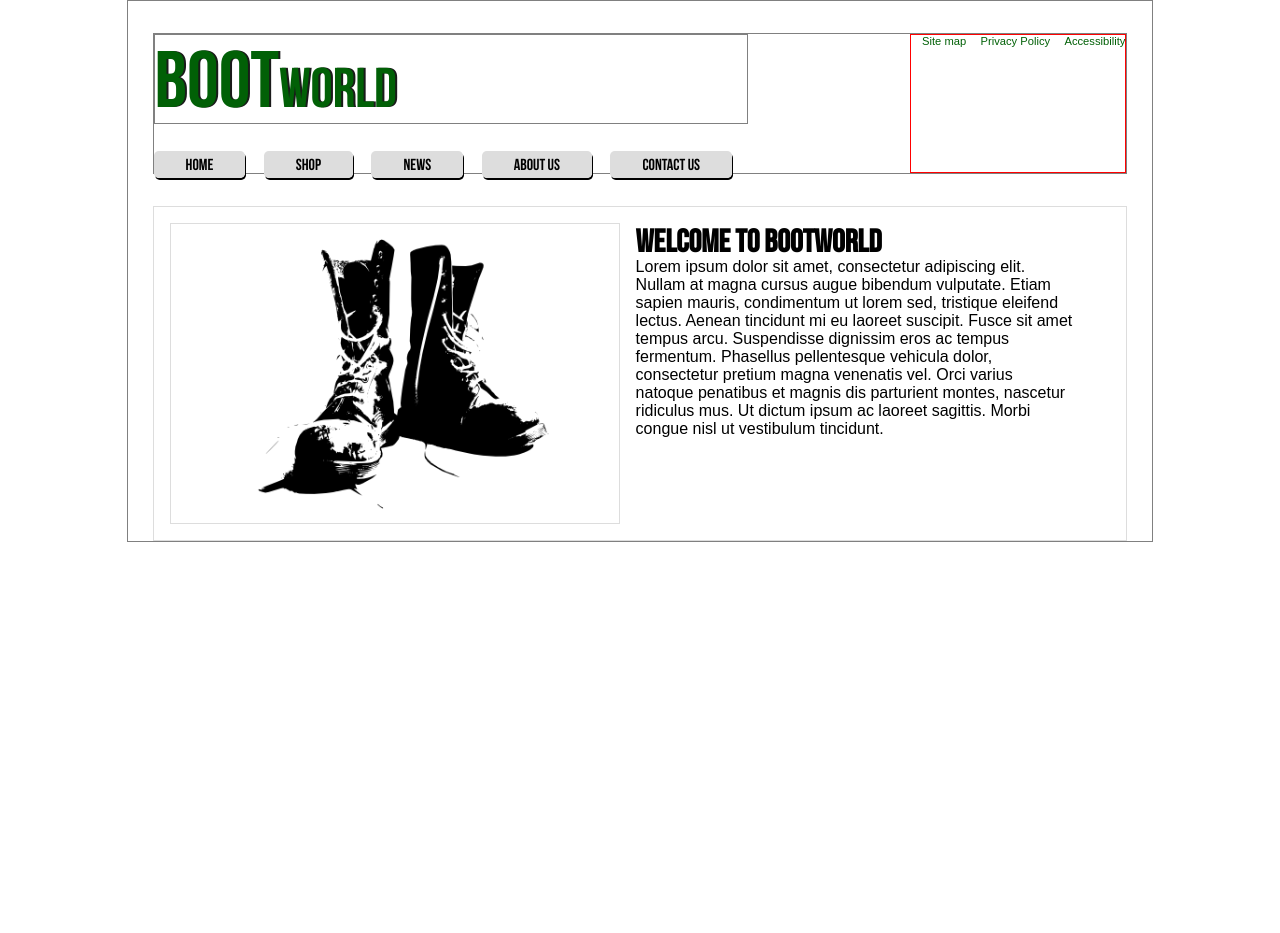
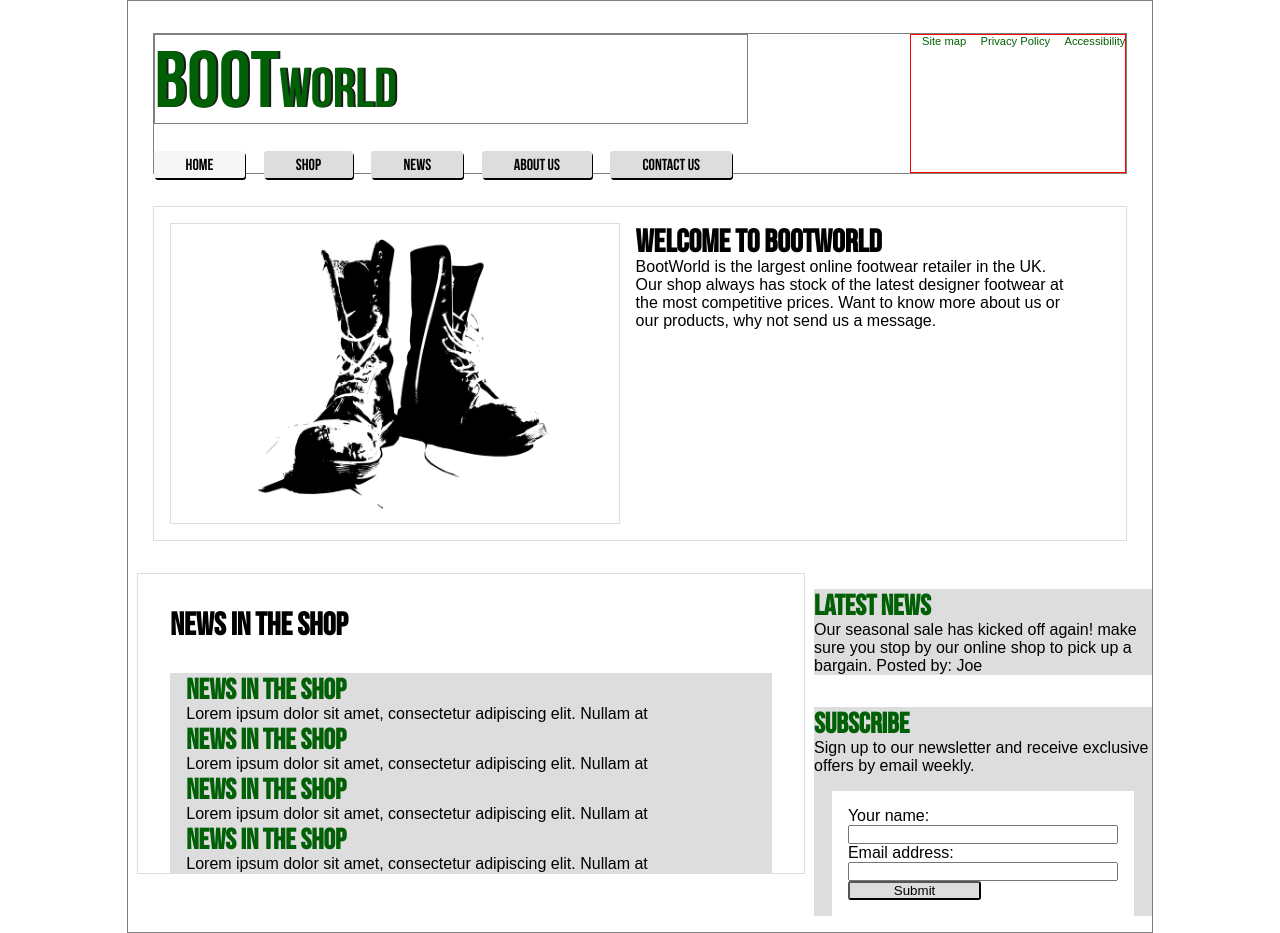
Before and after one commit to jhkette/tmaproject, a plain HTML site: page index.html in a window 1280 px wide. Before the commit the page ends 800 px from the top, so only its background shows below. Drawn offline with Linux system fonts and the light colour scheme.

Commit message:
adding customer form

```diff
--- a/index.html
+++ b/index.html
@@ -1,5 +1,6 @@
 <!DOCTYPE html>
 <html lang="en">
+
 <head>
     <meta charset="UTF-8">
     <meta name="viewport" content="width=device-width, initial-scale=1.0">
@@ -7,23 +8,23 @@
     <link rel="stylesheet" href="styles.css">
     <title>Document</title>
 </head>
+
 <body>
     <div class="page">
-        <header class ="pageheader">
+        <header class="pageheader">
             <div class="headercontainer">
                 <h1>Boot<span class="smaller">world</span></h1>
                 <nav class="primarynav">
                     <ul>
-                        <li> <a href="">  Home</a> </li>
-                        <li><a href=""> Shop</a>  </li>
+                        <li> <a href="" id="current">Home</a></li>
+                        <li><a href=""> Shop</a> </li>
                         <li><a href=""> News</a> </li>
                         <li><a href=""> About us</a></li>
                         <li><a href=""> Contact us</a></li>
                     </ul>
-
                 </nav>
             </div>
-            <nav class ="commonlinks">
+            <nav class="commonlinks">
                 <ul>
                     <li>Site map</li>
                     <li>Privacy Policy</li>
@@ -31,20 +32,60 @@
                 </ul>
             </nav>
         </header>
-            <section class = intro>
-                <img src = "./images/boots.png" alt ="boots">
+        <section class=intro>
+            <img src="./images/boots.png" alt="boots">
             <div class="introcontent">
                 <h2>Welcome to BootWorld</h2>
-                    <p>Lorem ipsum dolor sit amet, consectetur adipiscing elit. Nullam at magna cursus augue bibendum vulputate. Etiam sapien mauris, condimentum ut lorem sed, tristique eleifend lectus. Aenean tincidunt mi eu laoreet suscipit. Fusce sit amet tempus arcu. Suspendisse dignissim eros ac tempus fermentum. Phasellus pellentesque vehicula dolor, consectetur pretium magna venenatis vel. Orci varius natoque penatibus et magnis dis parturient montes,
-                        nascetur ridiculus mus. Ut dictum ipsum ac laoreet sagittis. Morbi congue nisl ut vestibulum tincidunt.</p>
+                <p>BootWorld is the largest online footwear retailer in the UK. Our shop always has stock of the latest
+                    designer footwear at the most competitive prices. Want to know more about us or our products,
+                    why not send us a message.</p>
             </div>
         </section>
+        <div class="features">
+            <section class="article-list">
+                <h2>News in the shop</h2>
+                <article class="items">
+                    <h3>News in the shop</h3>
+                    <p>Lorem ipsum dolor sit amet, consectetur adipiscing elit. Nullam at</p>
+                </article>
+                <article class="items">
+                    <h3>News in the shop</h3>
+                    <p>Lorem ipsum dolor sit amet, consectetur adipiscing elit. Nullam at</p>
+                </article>
+                <article class="items">
+                    <h3>News in the shop</h3>
+                    <p>Lorem ipsum dolor sit amet, consectetur adipiscing elit. Nullam at</p>
+                </article>
+                <article class="items">
+                    <h3>News in the shop</h3>
+                    <p>Lorem ipsum dolor sit amet, consectetur adipiscing elit. Nullam at</p>
+                </article>
+            </section>
+            <div class="formcontent">
+                <aside>
+                    <h3>Latest News</h3>
+                    <p>Our seasonal sale has kicked off again! make sure you stop by our online shop to pick up a
+                        bargain.
+                        Posted by: Joe </p>
 
+                </aside>
+                <div class="customerform">
+                    <h3>Subscribe</h3>
+                    <p>Sign up to our newsletter and receive exclusive offers by email weekly.</p>
 
-
+                    <form action="">
+                        <label for="name">Your name:</label>
+                        <input type="text">
+                        <label for="email">Email address:</label>
+                        <input type="text">
+                        <input type="submit" id="submit">
+                    </form>
+                </div>
 
 
             </div>
+        </div>
+    </div>
+</body>
 
-</body>
 </html>
--- a/styles.css
+++ b/styles.css
@@ -1,8 +1,9 @@
-:root{
+:root {
     --grey: #dddddd;
-    --lightgrey:#f6f6f6;
+    --lightgrey: #f6f6f6;
 }
-*{
+
+* {
     margin: 0;
     padding: 0;
 }
@@ -13,12 +14,12 @@
 }
 
 /* layout */
-body{
+body {
     font-size: 100%;
     font-family: Arial, Helvetica, sans-serif;
 }
 
-.page{
+.page {
     width: 90%;
     margin: auto;
     border: 1px solid gray;
@@ -32,13 +33,14 @@ body{
     display: flex;
     justify-content: space-between;
 }
-.headercontainer{
+
+.headercontainer {
     display: flex;
     flex-direction: column;
 
 }
 
-.intro{
+.intro {
     border: 1px solid #dddddd;
     width: 95%;
     margin: auto;
@@ -49,12 +51,10 @@ body{
     flex-wrap: wrap;
 }
 
-.introcontent{
+.introcontent {
     width: 45%;
     height: auto;
-    margin:  1em 0;
-
-
+    margin: 1em 0;
 }
 
 .intro img {
@@ -64,11 +64,63 @@ body{
     margin: 1em;
 }
 
+.article-list {
+    width: 65%;
+    border: 1px solid #dddddd;
+    margin: auto;
+    padding-top: 2em;
+    margin-top: 2em;
+
+}
+
+.items {
+    background-color: #dddddd;
+
+    margin: 0 2em;
+    padding-left: 1em;
+}
+
+.features {
+    display: flex;
+    justify-content: space-between;
+}
+.formcontent {
+    width: 33%;
+    margin-top: 3em;
+}
+
+.customerform{
+    background-color: #dddddd;
+    margin-top: 2em;
+}
+
+form{
+    display: flex;
+    flex-direction: column;
+    background-color: white;
+    padding: 1em;
+    width: 80%;
+    margin: 1em auto;
+}
+
+#submit{
+    width: 10em;
+    background-color: #dddddd;
+    border-radius: .2em;
+}
+
+aside {
+    background-color: #dddddd;
+
+}
+
+
+
 
 
 /* navigation */
 
-.commonlinks{
+.commonlinks {
     border: 1px solid red;
 }
 
@@ -78,12 +130,12 @@ body{
     color: #016006;
 }
 
-.commonlinks li{
+.commonlinks li {
     display: inline;
     margin-left: 1em;
 }
 
-.primarynav ul{
+.primarynav ul {
     list-style: none;
     font-size: 1em;
     margin-top: 2em;
@@ -100,19 +152,24 @@ body{
 .primarynav a {
     padding: .3em 2em;
     background-color: #dddddd;
-    border-radius: .3em;
+    border-radius: .2em;
     box-shadow: 1px 2px black;
     text-decoration: none;
     text-decoration: none;
     color: black;
 }
-.primarynav a:hover{
+
+.primarynav a:hover {
+    background-color: #f6f6f6;
+}
+
+#current {
     background-color: #f6f6f6;
 }
 
 /* typography */
 
-  h1{
+h1 {
     font-family: 'BebasNeue';
     color: #016006;
     font-size: 5em;
@@ -122,12 +179,23 @@ body{
 
 }
 
-  h2{
+h2 {
     font-family: 'BebasNeue';
     color: black;
     font-size: 2em;
 }
 
-  .smaller{
+h3 {
+    font-family: 'BebasNeue';
+    color: #016006;
+    font-size: 1.8em;
+}
+
+.article-list h2 {
+    margin-bottom: 1em;
+    margin-left: 1em;
+}
+
+.smaller {
     font-size: .7em;
 }
```
Lines whose indentation alone changed are shown as unchanged.
